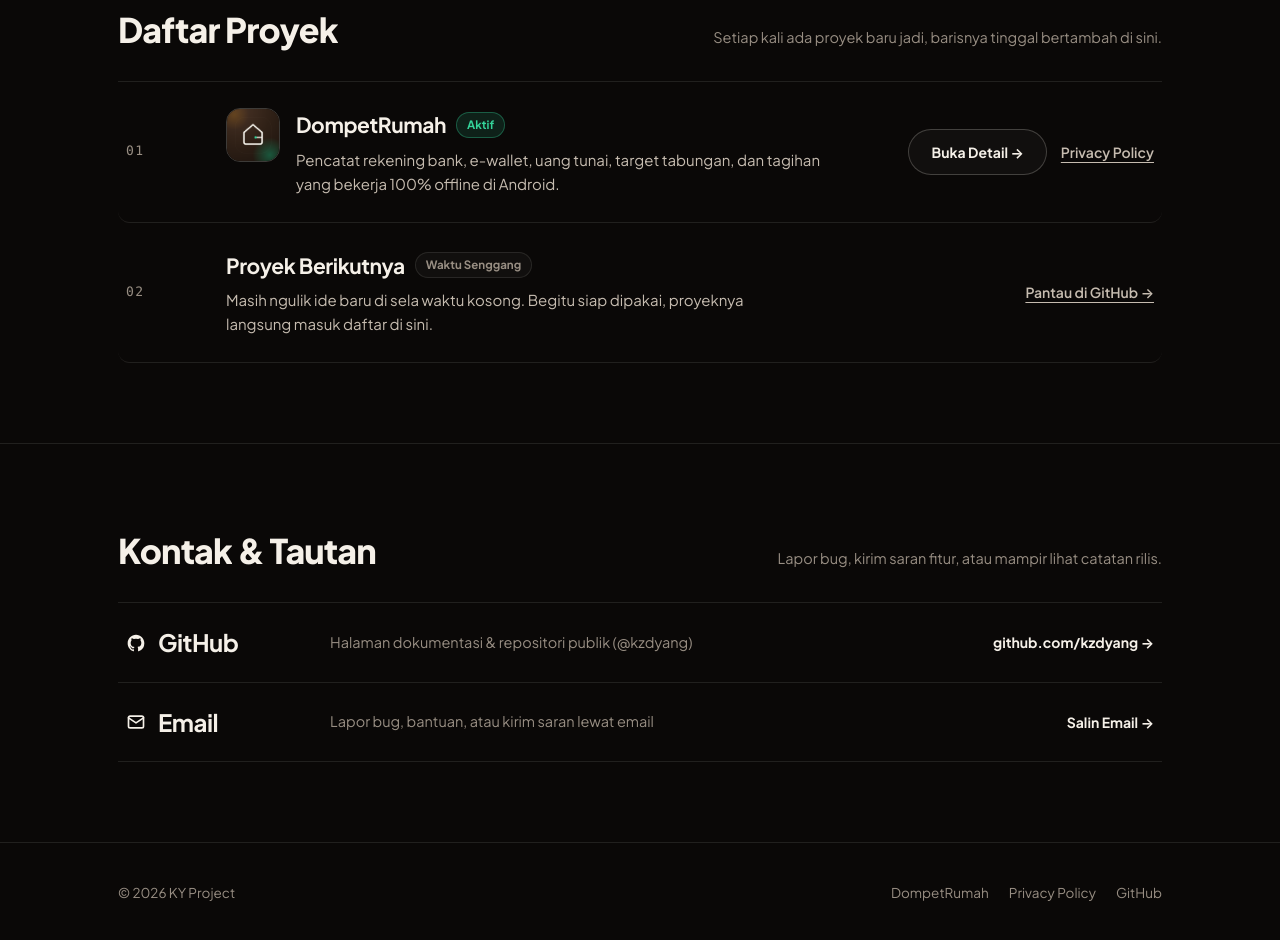
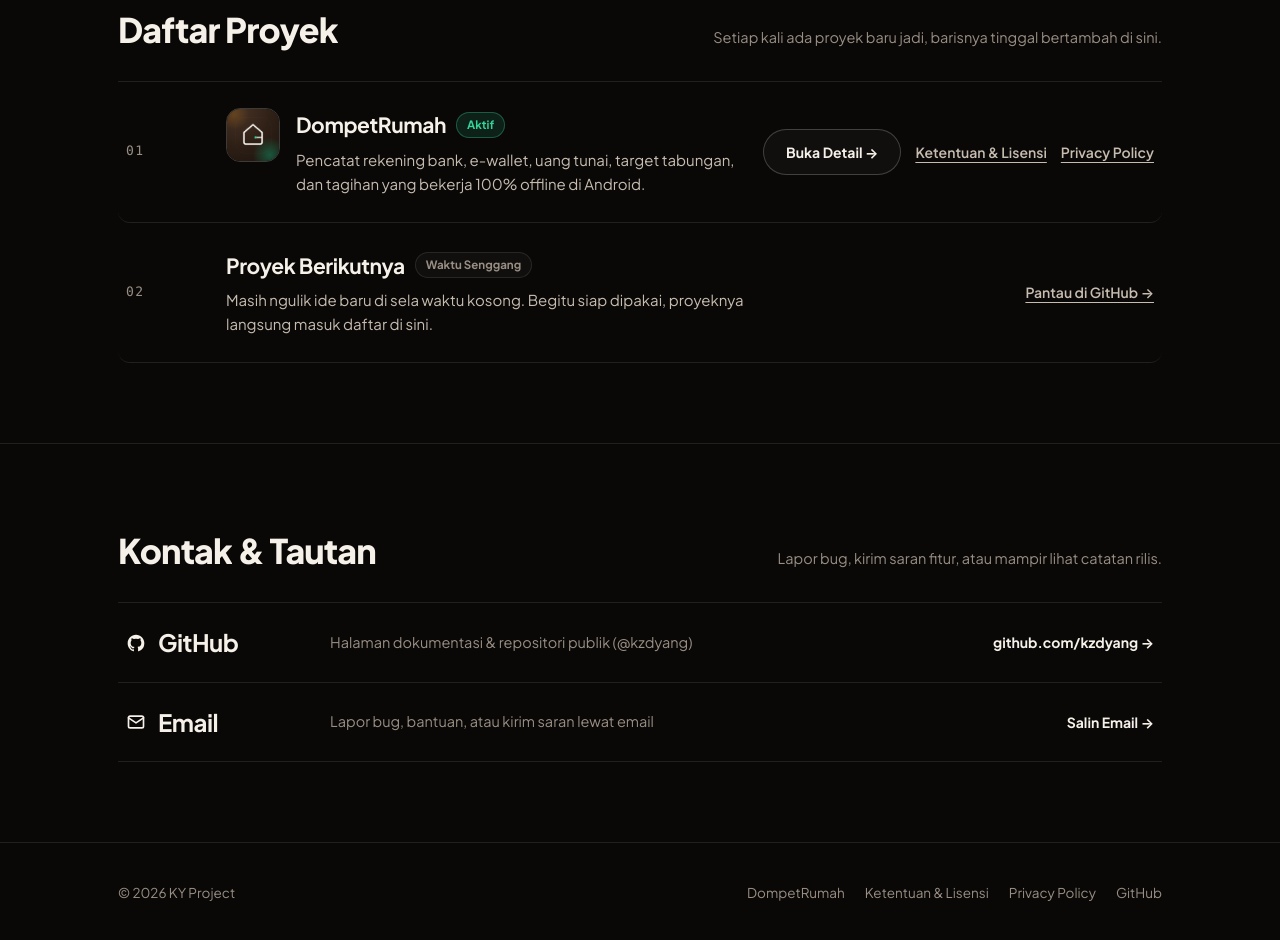
Before and after one commit to kzdyang/kzdyang.github.io, a plain HTML site: page index.html in a window 1280 px wide. Shown: the part 913-1853 px from the top of the page. Drawn offline with nearby package versions, Linux system fonts and the light colour scheme.

Commit message:
Update root index and README with Ketentuan links

```diff
--- a/index.html
+++ b/index.html
@@ -149,6 +149,7 @@
               </div>
               <div class="project-links">
                 <a class="btn btn-secondary" href="./dompetrumah/">Buka Detail →</a>
+                <a class="text-link" href="./ketentuan/">Ketentuan &amp; Lisensi</a>
                 <a class="text-link" data-ky-link="privacy" href="https://kzdyang.github.io/dompetrumah-privacy/" target="_blank" rel="noopener">Privacy Policy</a>
               </div>
             </article>
@@ -213,6 +214,7 @@
         <span>© 2026 KY Project</span>
         <nav class="footer-links" aria-label="Tautan footer">
           <a href="./dompetrumah/">DompetRumah</a>
+          <a href="./ketentuan/">Ketentuan &amp; Lisensi</a>
           <a data-ky-link="privacy" href="https://kzdyang.github.io/dompetrumah-privacy/" target="_blank" rel="noopener">Privacy Policy</a>
           <a data-ky-link="github" href="https://github.com/kzdyang" target="_blank" rel="noopener">GitHub</a>
         </nav>
```
Also changed, not shown: 1 other file.
